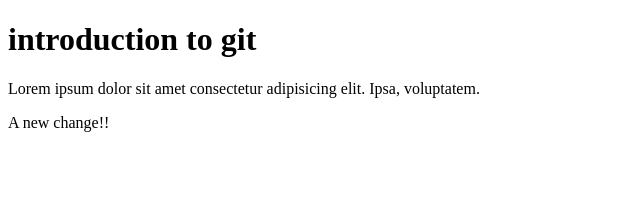
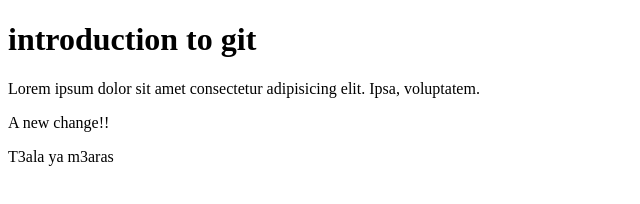
Before and after one commit to mokkaaaa06/IntroToGit, a plain HTML site: page index.html in a window 1280 px wide. Shown: the whole page, without its empty margins (0-640 px from the left). Drawn offline with Linux system fonts and the light colour scheme.

Commit message:
another commit

```diff
--- a/index.html
+++ b/index.html
@@ -9,5 +9,6 @@
     <h1>introduction to git</h1>
     <p>Lorem ipsum dolor sit amet consectetur adipisicing elit. Ipsa, voluptatem.</p>
     <p>A new change!!</p>
+    <p>T3ala ya m3aras</p>
 </body>
 </html>
```
